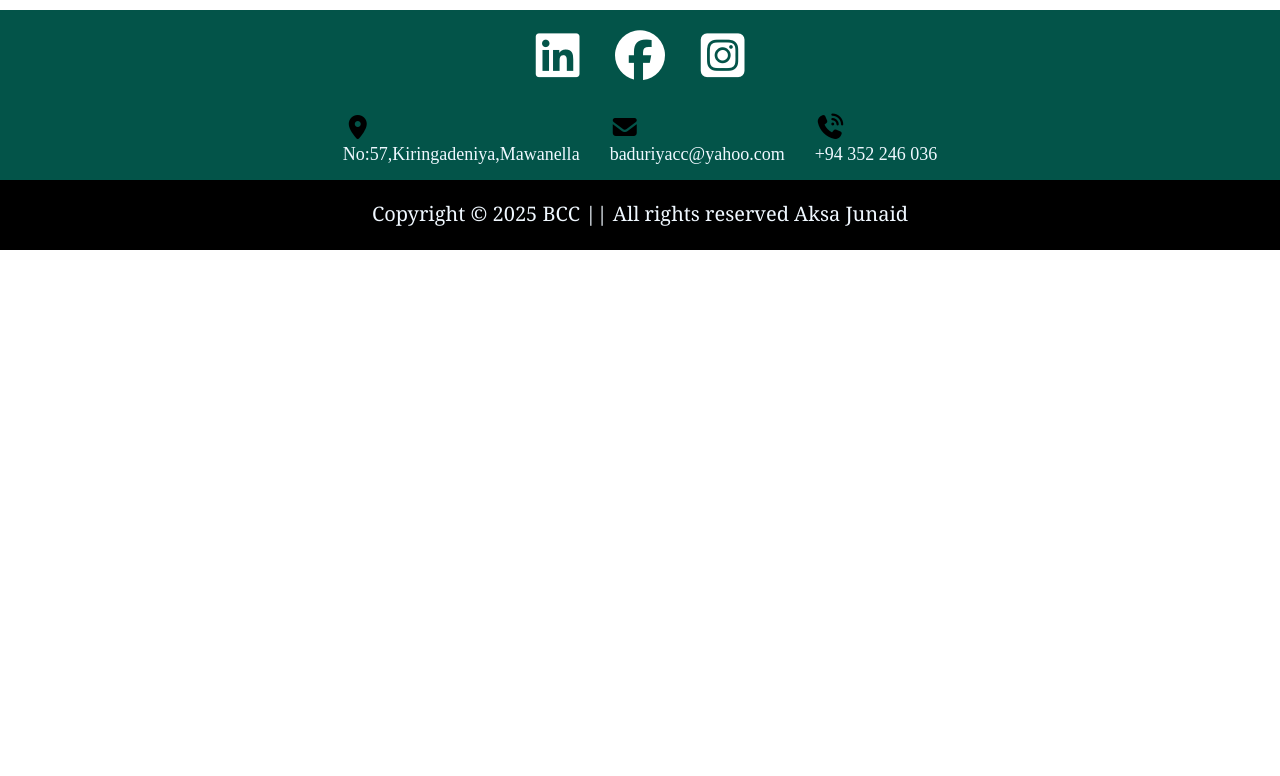
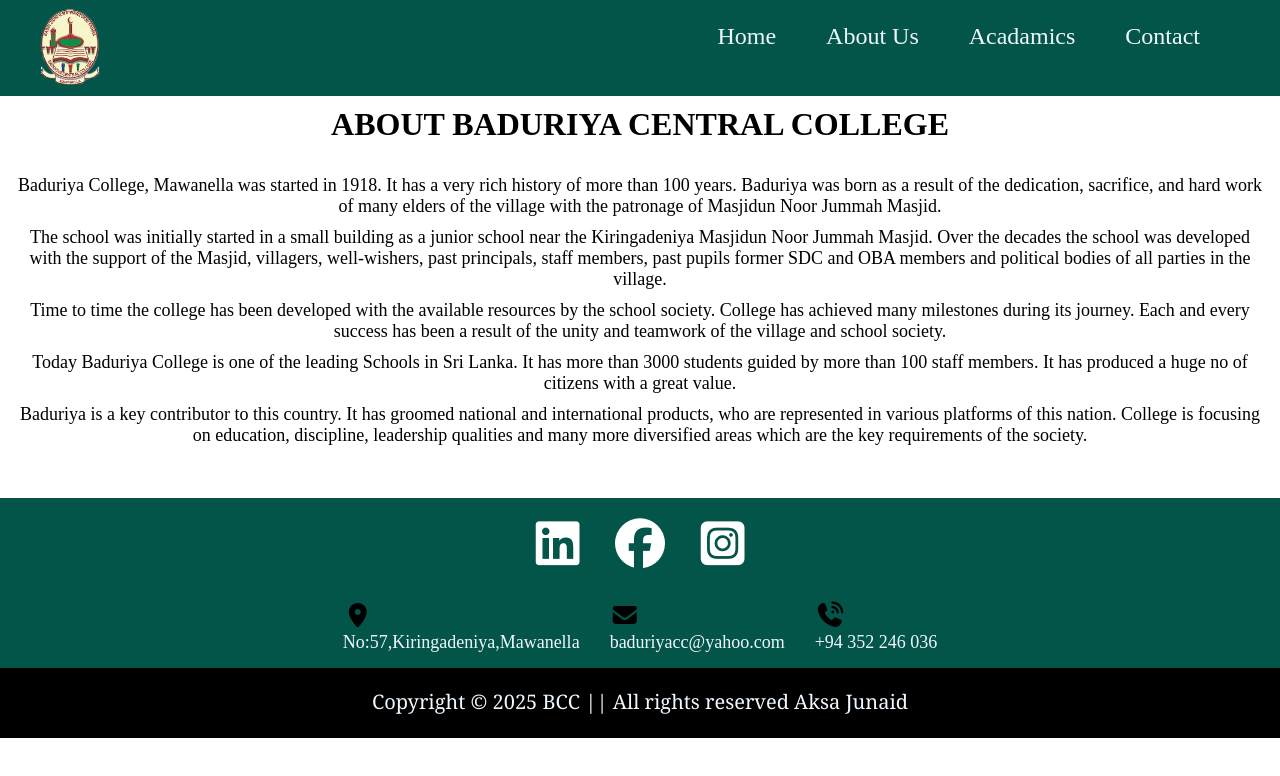
Before and after one commit to AksaMJML/BaduriyaSchoolWebsite, a plain HTML site: page about.html in a window 1280 px wide. Drawn offline with Linux system fonts and the light colour scheme.

Commit message:
About us page done

```diff
--- a/about.html
+++ b/about.html
@@ -11,8 +11,34 @@
         integrity="sha512-2SwdPD6INVrV/lHTZbO2nodKhrnDdJK9/kg2XD1r9uGqPo1cUbujc+IYdlYdEErWNu69gVcYgdxlmVmzTWnetw=="
         crossorigin="anonymous" referrerpolicy="no-referrer" />
 </head>
+<body>
+    <div class="nav_pages">
+    <img id="logo" src="assets/img/l1.png" alt="">
+     <nav id="nav_all">
+            <a class="main_nav" href="index.html">Home </a>
+            <a class="main_nav" href="about.html">About Us </a>
+            <a class="main_nav" href="acadamics.html">Acadamics </a>
+            <a class="main_nav" href="contact.html">Contact </a>
+    </nav>
+    </div>
+    <main>
+        <h1 style="text-align: center; margin-top: 10px;">ABOUT BADURIYA CENTRAL COLLEGE</h1>
 
-<body>
+        <table class="abt" style="width: 100%;">
+            <tr>
+                <td>
+
+        <p>Baduriya College, Mawanella was started in 1918. It has a very rich history of more than 100 years. Baduriya was born as a result of the dedication, sacrifice, and hard work of many elders of the village with the patronage of Masjidun Noor Jummah Masjid.</p>
+        <p>The school was initially started in a small building as a junior school near the Kiringadeniya Masjidun Noor Jummah Masjid. Over the decades the school was developed with the support of the Masjid, villagers, well-wishers, past principals, staff members, past pupils former SDC and OBA members and political bodies of all parties in the village.</p>
+        <p>Time to time the college has been developed with the available resources by the school society. College has achieved many milestones during its journey. Each and every success has been a result of the unity and teamwork of the village and school society.</p>
+        <p>Today Baduriya College is one of the leading Schools in Sri Lanka. It has more than 3000 students guided by more than 100 staff members. It has produced a huge no of citizens with a great value.</p>
+        <p>Baduriya is a key contributor to this country. It has groomed national and international products, who are represented in various platforms of this nation.
+        College is focusing on education, discipline, leadership qualities and many more diversified areas which are the key requirements of the society.</p>
+    </td>
+    </tr>
+
+    </table>
+    </main>
     <footer class="page_footer">
         <div id="icons">
             <a href="https://lk.linkedin.com/company/baduriyacollege"><i class="fa-brands fa-linkedin"></i></a>
--- a/style.css
+++ b/style.css
@@ -14,12 +14,71 @@
     width: 60px;
 }
 
+.nav_pages {
+    background-color: rgb(3, 84, 73);
+    height: 120px;
+    margin-top: -24px;
+    display: flex;        /* add flex to align items */
+    align-items: center;  /* vertical center */
+    justify-content: space-between; /* space between logo and nav links */
+    padding: 0 20px;
+}
+
+.nav_pages #logo{
+    margin-left: 20px;
+    margin-bottom: 5px;
+    margin-top: 30px;
+    text-align: left;
+    justify-content: left;
+    float: left;
+    width: 60px;
+}
+
+.nav_pages nav {
+    display: flex;
+    gap: 30px; /* space between links */
+    margin-right: 50px;
+}
+
+.nav_pages .main_nav {
+    text-decoration: none;
+    font-size: 24px; /* smaller for better alignment */
+    color: aliceblue;
+}
+
+.nav_pages .main_nav:hover {
+    color: rgb(249, 218, 63);
+}
+/* .nav_pages{
+    background-color: rgb(3, 84, 73);
+    height: 100px;
+    margin-top: -24px;
+}
+.nav_pages #logo{
+    margin-left: 20px;
+    margin-bottom: 5px;
+    text-align: left;
+    justify-content: left;
+    float: left;
+    width: 60px;
+}
+
+.nav_pages .main_nav{
+    text-align: right;
+    margin-right: 30px;
+    padding: 30px;
+    text-decoration: none;
+    font-size: 30px;
+    margin-top: 50px;
+    color: aliceblue;
+} */
+
 #sclName{
     font-family: Impact, Haettenschweiler, 'Arial Narrow Bold', sans-serif;
     font-size: 50px;
     margin-left: 250px;
     padding: 20px;
-    color: rgb(11, 18, 24);
+    color: rgb(1, 70, 58);
 }
 
 nav{
@@ -38,6 +97,8 @@ nav a:hover {
     color: rgb(134, 1, 94);
 
 }
+
+
 
 .img_gal{
     display: flex;
@@ -60,6 +121,18 @@ nav a:hover {
 .img_gal:hover{
     filter: brightness();
     transform: scale(1.15);
+}
+
+.abt{
+    margin-top: 20px;
+    margin-bottom: 30px;
+    padding: 10px;
+}
+.abt p{
+    text-align: center;
+    margin-bottom: 10px;
+    font-family: 'Times New Roman', Times, serif;
+    font-size: 18px;
 }
 
 .page_footer{
```
